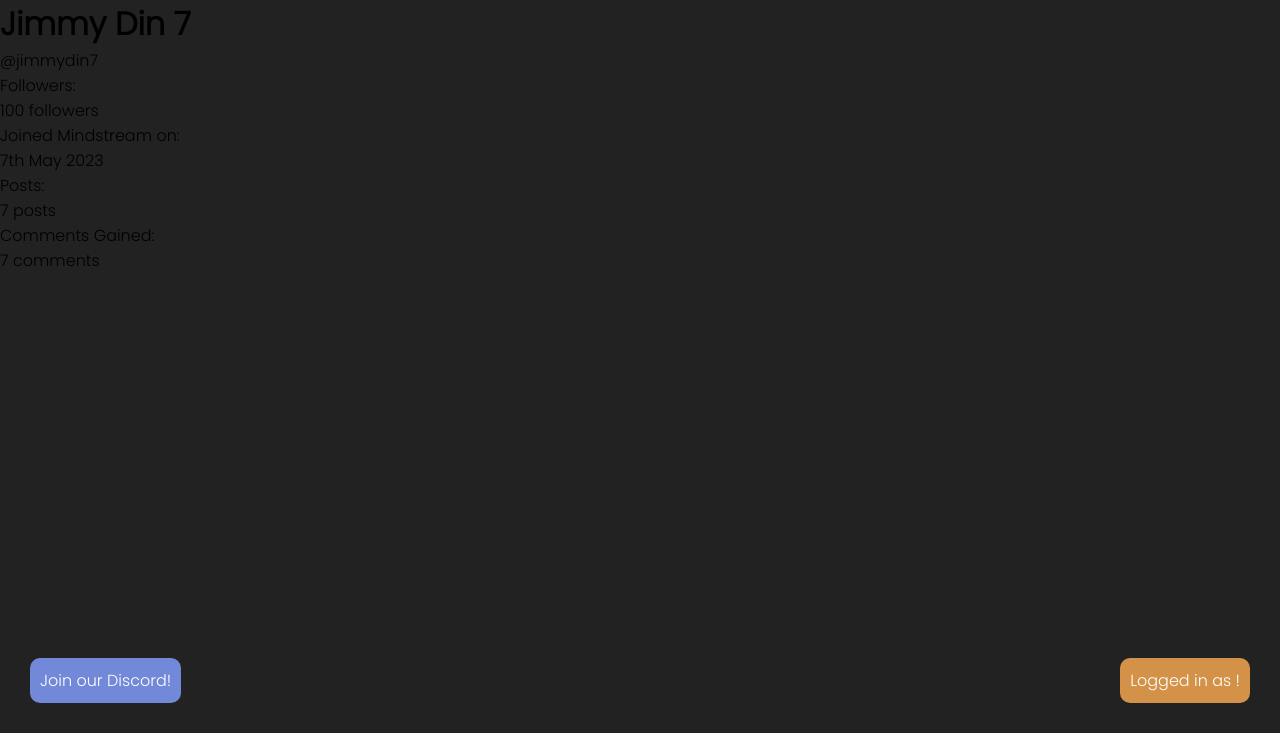
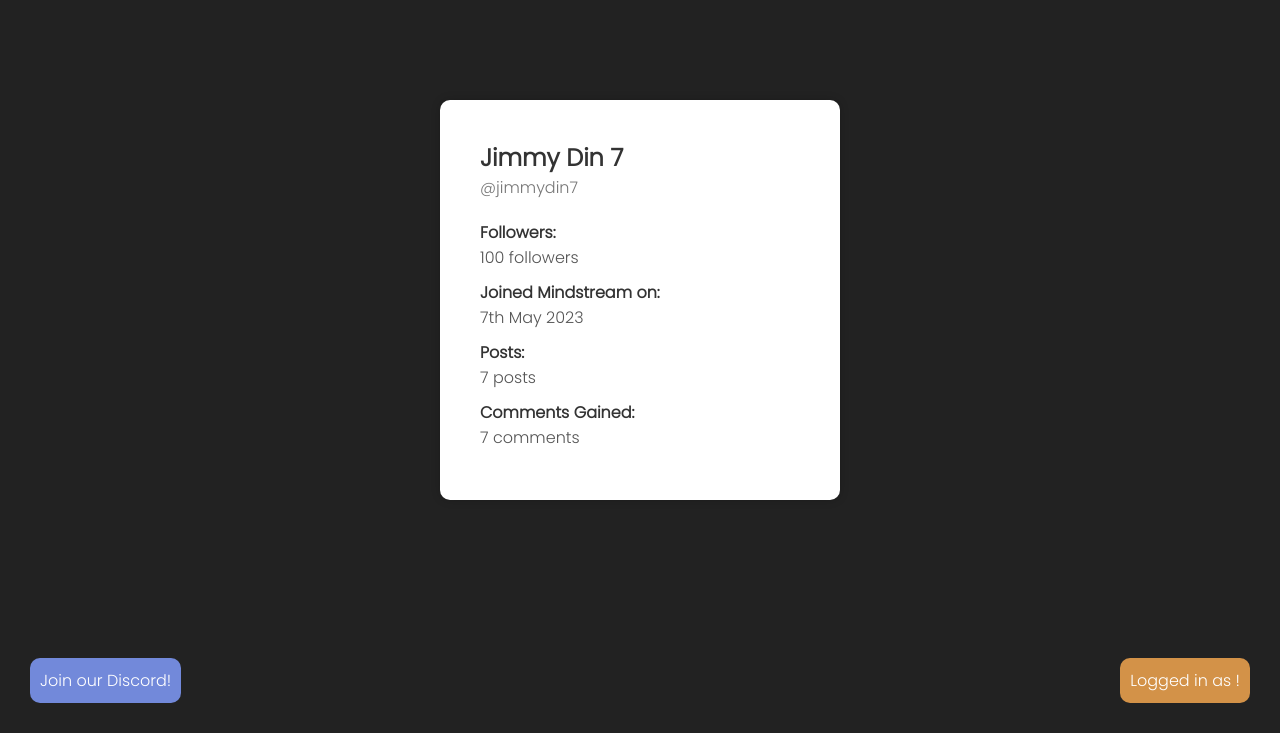
Before and after one commit to BlackCatCo/Mindstream, a Flask app: template templates/profile.html in a window 1280 px wide. Shown: the part 67-800 px from the top of the page. Run offline with Flask 3, Linux system fonts and the light colour scheme; the template is opened without the code that fills it, so the values that code supplies are empty.

Commit message:
Updated the style

```diff
--- a/static/css/style.css
+++ b/static/css/style.css
@@ -272,3 +272,51 @@ scrollbar-thumb {
   padding-top: .1px;
   padding-bottom: 1px;
 }
+
+
+
+
+
+
+
+
+
+
+
+/*Profile CSS*/
+
+.profile-container {
+  width: 400px;
+  margin: 100px auto;
+  background-color: #fff;
+  padding: 40px;
+  border-radius: 10px;
+  box-shadow: 0 0 10px rgba(0, 0, 0, 0.2);
+}
+
+.profile-header {
+  margin-bottom: 20px;
+}
+
+.profile-username {
+  font-size: 24px;
+  font-weight: bold;
+  color: #333;
+}
+
+.profile-handle {
+  color: #777;
+}
+
+.detail {
+  margin-bottom: 10px;
+}
+
+.detail-label {
+  color: #333;
+  font-weight: bold;
+}
+
+.detail-value {
+  color: #555;
+}
```
